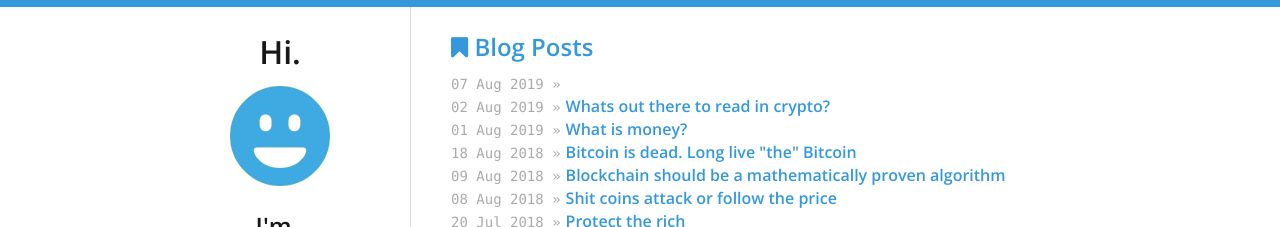
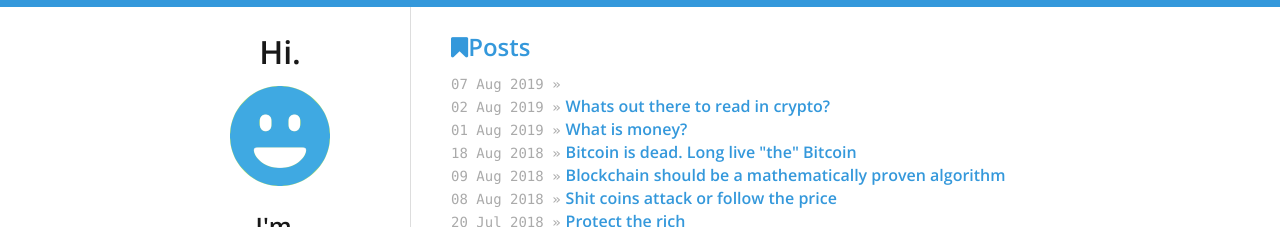
Before and after one commit to serejandmyself/serejandmyself.github.io, a Jekyll site: the page built from index.html, in a window 1280 px wide. Shown: the top 227 px of the page. Built offline with Jekyll 4.4.1, drawn with Linux system fonts in a browser that asks for light colours.

Commit message:
Update index.html

```diff
--- a/index.html
+++ b/index.html
@@ -1,10 +1,10 @@
 ---
 layout: default
-title: Posts
+title: Blog Posts
 ---
 
 <div id="home">
-  <h2><i class="fa fa-bookmark"></i> Blog Posts</h2>
+  <h2><i class="fa fa-bookmark"></i>Posts</h2>
   <ul id="blog-posts" class="posts">
     {% for post in site.posts %}
       <li><span>{{ post.date | date_to_string }} &raquo;</span><a href="{{ post.url }}">{{ post.title }}</a></li>
```
